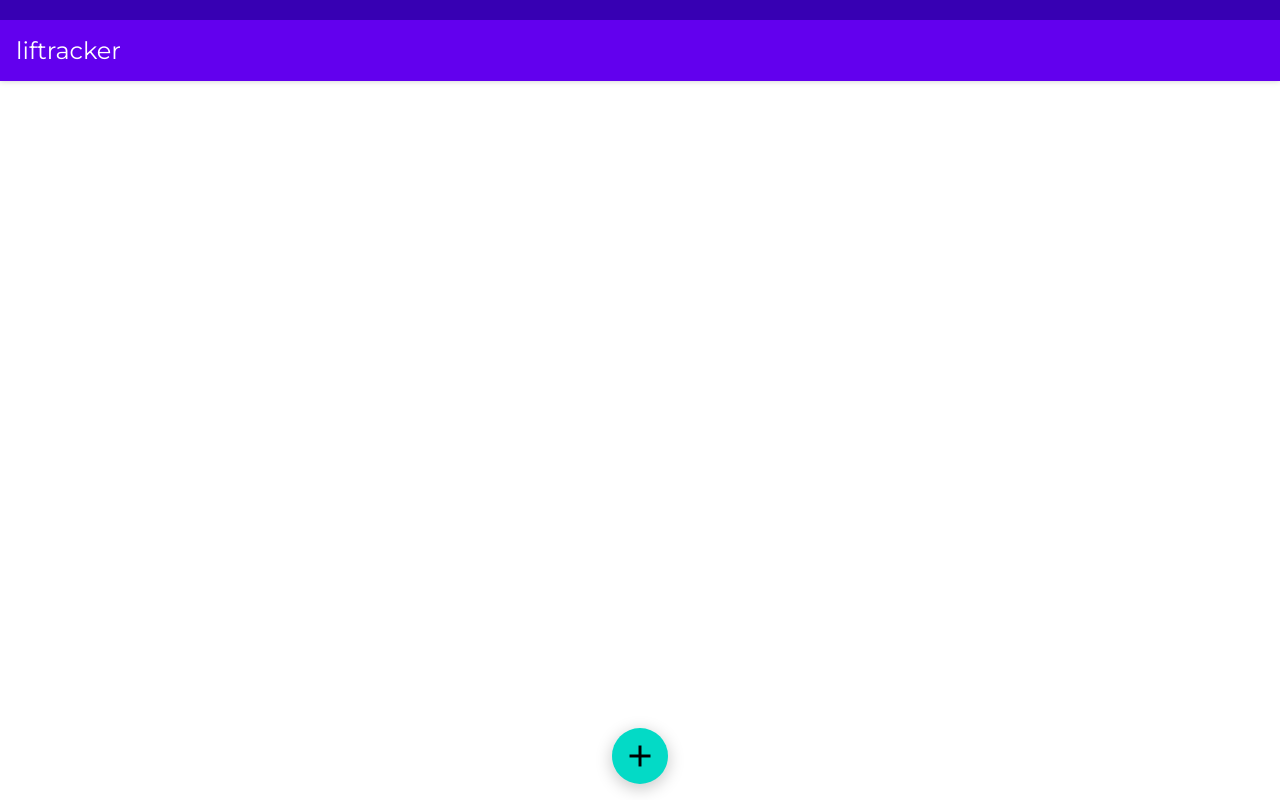
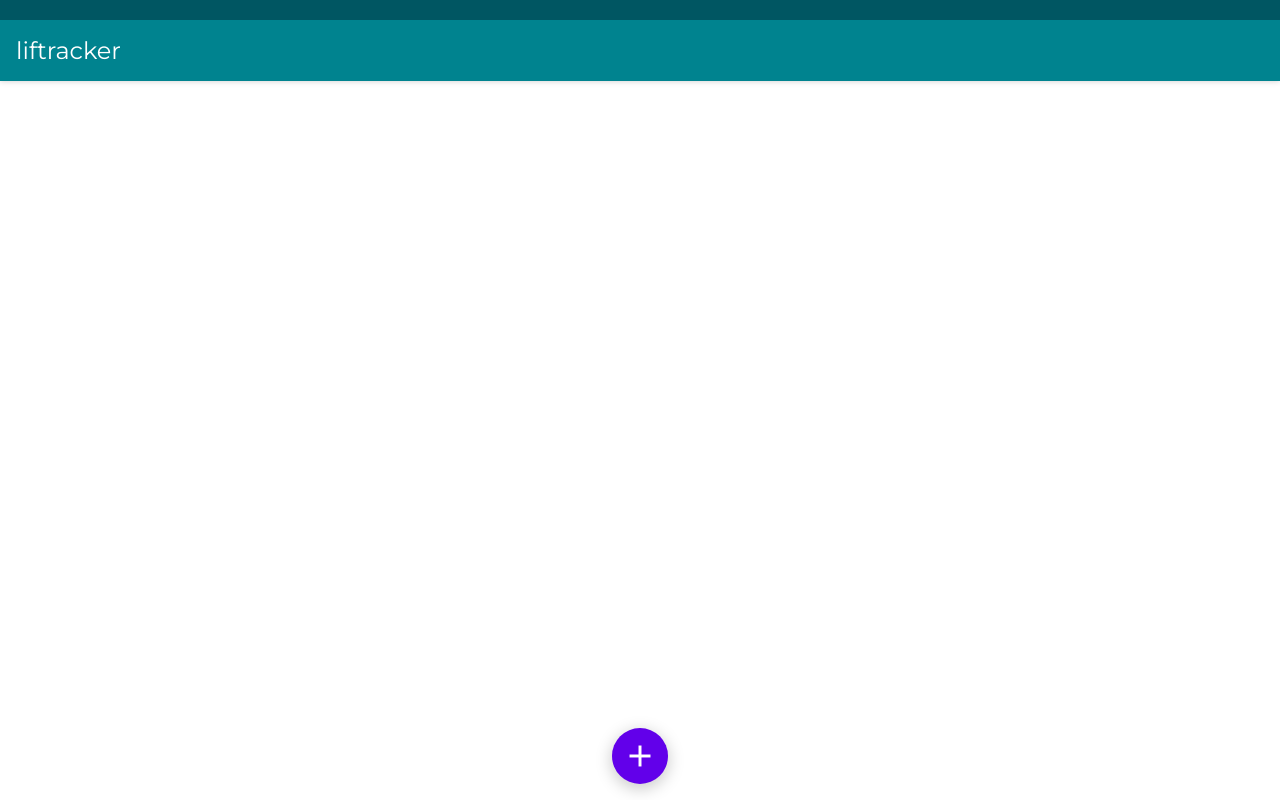
Before and after one commit to ericlifka/liftracker2, a React (Vite) app: page / in a window 1280 px wide. Built offline with nearby package versions, Linux system fonts and the light colour scheme.

Commit message:
switch up the theme

```diff
--- a/src/styles/app.less
+++ b/src/styles/app.less
@@ -1,14 +1,18 @@
 @font-face: 'Montserrat', sans-serif;
-@theme-primary: #6200EE;
-@theme-secondary: #03DAC6;
-@theme-variant-primary: #3700B3;
-@theme-variant-secondary: #018786;
+
+@theme-primary: #00838f;
+@theme-secondary: #6200ea;
+@theme-variant-primary: #005662;
+@theme-variant-secondary: #0a00b6;
+@theme-variant-light-primary: #4fb3bf;
+@theme-variant-light-secondary: #9d46ff;
 @theme-error: #B00020;
 @theme-background: #FFFFFF;
-@theme-variant-background: #F0F0F0;
 @theme-surface: #FFFFFF;
 @theme-on-primary: #FFFFFF;
-@theme-on-secondary: #000000;
+@theme-on-light-primary: #000000;
+@theme-on-secondary: #FFFFFF;
+@theme-on-light-secondary: #000000;
 @theme-on-background: #000000;
 @theme-on-surface: #000000;
 @theme-on-error: #FFFFFF;
```
